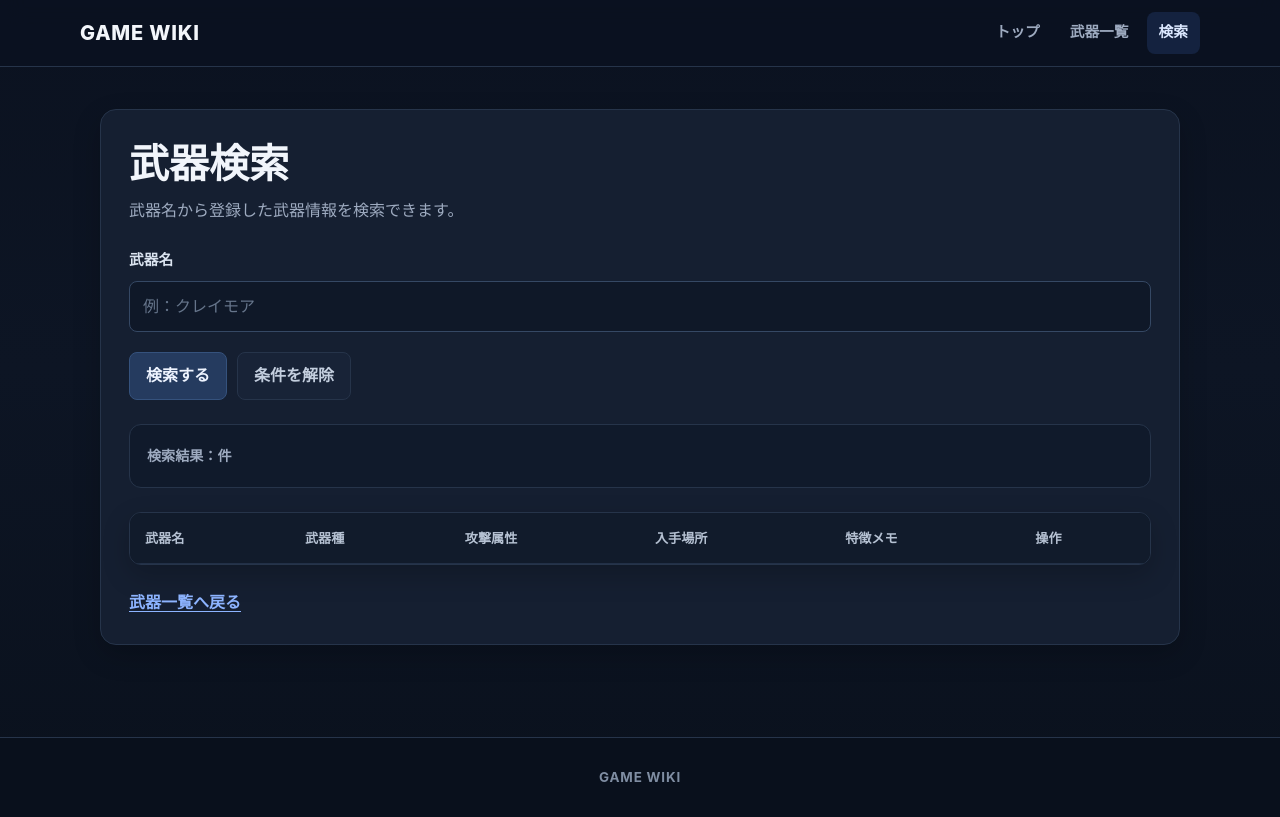
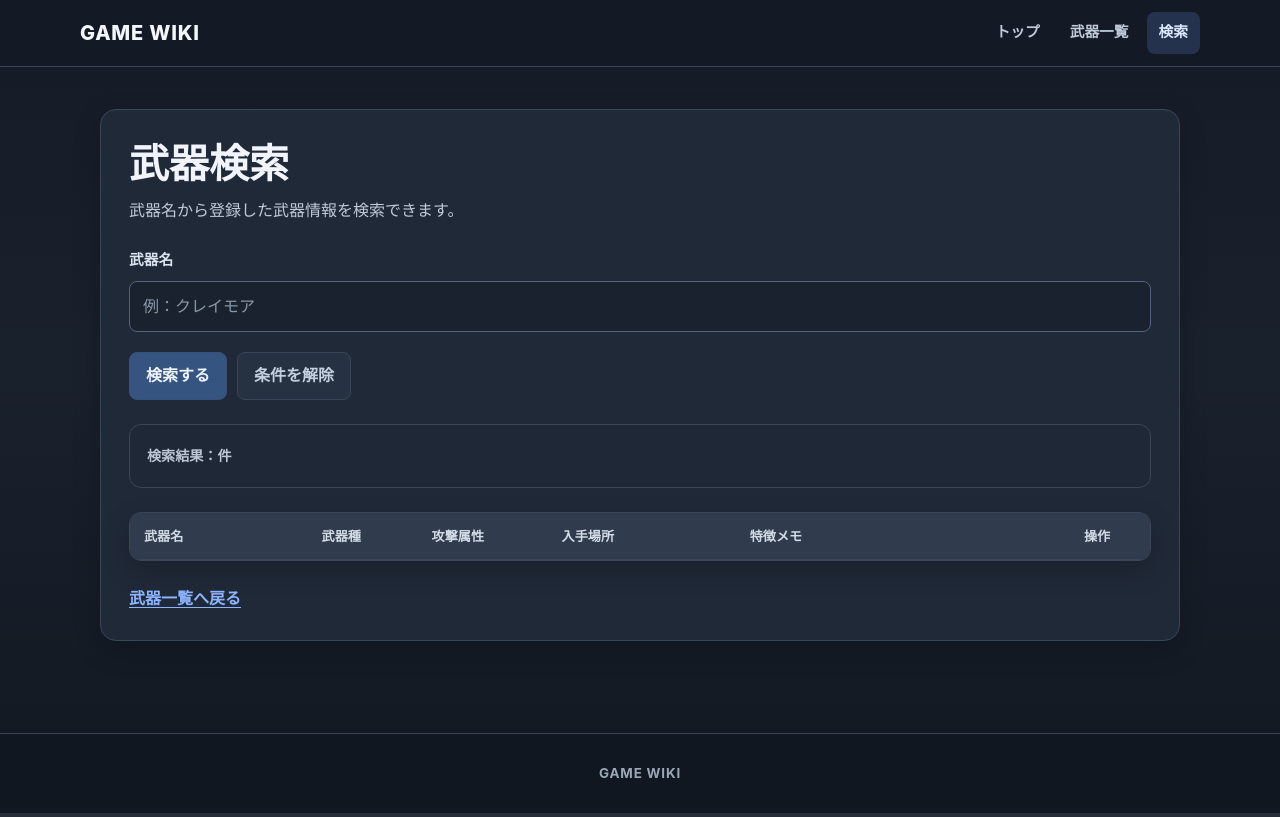
Before and after one commit to riku-3229/py-kadai1, a Python web app: template templates/search.html in a window 1280 px wide. Run offline with Jinja, Linux system fonts and the light colour scheme; the template is opened without the code that fills it, so the values that code supplies are empty.

Commit message:
style: ダークテーマの視認性を改善

```diff
--- a/static/style.css
+++ b/static/style.css
@@ -5,20 +5,20 @@
 ================================================== */
 
 :root {
-    --color-bg: #0b1220;
-    --color-bg-soft: #111a2b;
-    --color-surface: #151f31;
-    --color-surface-soft: #1a263a;
+    --color-bg: #151b26;
+    --color-bg-soft: #1b2330;
+    --color-surface: #202938;
+    --color-surface-soft: #273244;
 
-    --color-text: #e7edf5;
-    --color-text-soft: #9eabc0;
-    --color-muted: #708097;
+    --color-text: #f1f4f8;
+    --color-text-soft: #c1cad8;
+    --color-muted: #97a5b8;
 
-    --color-accent: #4f8cff;
-    --color-accent-soft: rgba(79, 140, 255, 0.14);
+    --color-accent: #6ea0ff;
+    --color-accent-soft: rgba(110, 160, 255, 0.18);
 
-    --color-border: #26344a;
-    --color-border-strong: #354864;
+    --color-border: #3a4658;
+    --color-border-strong: #53647c;
 
     --color-danger: #e36a78;
     --color-danger-soft: rgba(227, 106, 120, 0.10);
@@ -56,9 +56,9 @@ body {
     background:
         linear-gradient(
             180deg,
-            #0b1220 0%,
-            #0d1524 45%,
-            #0a111d 100%
+            #151b26 0%,
+            #19212d 45%,
+            #121821 100%
         );
 
     font-family:
@@ -120,7 +120,7 @@ h3 {
     z-index: 1000;
     top: 0;
 
-    background: rgba(11, 18, 32, 0.94);
+    background: rgba(21, 27, 38, 0.96);
     border-bottom: 1px solid var(--color-border);
 
     backdrop-filter: blur(12px);
@@ -177,7 +177,7 @@ h3 {
 
 .site-nav a:hover {
     color: var(--color-text);
-    background: #172238;
+    background: #2a3547;
 }
 
 .site-nav a[aria-current="page"] {
@@ -274,7 +274,7 @@ section + section {
     padding: 9px 16px;
 
     color: #eef4ff;
-    background: #253b5f;
+    background: #35547f;
 
     border: 1px solid #35527d;
     border-radius: var(--radius-sm);
@@ -293,18 +293,18 @@ section + section {
 .btn:hover {
     transform: translateY(-1px);
 
-    background: #2c4771;
+    background: #426796;
     border-color: #45699d;
 }
 
 .secondary-btn {
     color: #c3cede;
-    background: #182337;
+    background: #263142;
     border-color: var(--color-border);
 }
 
 .secondary-btn:hover {
-    background: #202d43;
+    background: #303d52;
     border-color: var(--color-border-strong);
 }
 
@@ -327,7 +327,7 @@ section + section {
     padding: 16px 20px;
 
     color: #dce6f4;
-    background: #121d2f;
+    background: #222c3b;
 
     font-weight: 800;
 
@@ -450,7 +450,7 @@ section + section {
     padding: 11px 13px;
 
     color: var(--color-text);
-    background: #0f1828;
+    background: #1a2230;
 
     border: 1px solid var(--color-border-strong);
     border-radius: var(--radius-sm);
@@ -473,7 +473,7 @@ section + section {
 
 .form-group input::placeholder,
 .form-group textarea::placeholder {
-    color: #66758b;
+    color: #8b98aa;
 }
 
 .form-group input:focus,
@@ -481,7 +481,7 @@ section + section {
 .form-group textarea:focus {
     outline: none;
 
-    background: #111c2e;
+    background: #202a39;
     border-color: #4f79b8;
 
     box-shadow:
@@ -512,7 +512,7 @@ section + section {
     padding: 15px 17px;
 
     color: var(--color-text-soft);
-    background: #101a2b;
+    background: #1f2836;
 
     border: 1px solid var(--color-border);
     border-radius: var(--radius-md);
@@ -523,7 +523,7 @@ section + section {
 }
 
 .result-count {
-    color: #9eabc0;
+    color: #bcc6d4;
 
     font-size: 0.88rem;
     font-weight: 800;
@@ -539,7 +539,7 @@ section + section {
 
     overflow-x: auto;
 
-    background: #101927;
+    background: #1c2430;
     border: 1px solid var(--color-border);
     border-radius: var(--radius-md);
 
@@ -557,24 +557,24 @@ section + section {
 
 .favorites-table th,
 .favorites-table td {
-    padding: 14px 15px;
+    padding: 12px 14px;
 
     text-align: left;
     vertical-align: top;
 
-    border-bottom: 1px solid #223047;
+    border-bottom: 1px solid #394659;
 }
 
 .favorites-table th {
-    color: #b6c2d3;
-    background: #111b2b;
+    color: #d3dbe7;
+    background: #303b4d;
 
     font-size: 0.82rem;
     font-weight: 800;
 }
 
 .favorites-table td {
-    color: #d6deea;
+    color: #eef2f7;
 }
 
 .favorites-table tbody tr {
@@ -582,7 +582,7 @@ section + section {
 }
 
 .favorites-table tbody tr:hover {
-    background: #162238;
+    background: #2a3648;
 }
 
 .favorites-table tbody tr:last-child td {
@@ -613,6 +613,41 @@ section + section {
     border-radius: var(--radius-sm);
 }
 
+
+
+/* 武器比較表の列幅 */
+.favorites-table th:nth-child(1),
+.favorites-table td:nth-child(1) {
+    min-width: 170px;
+}
+
+.favorites-table th:nth-child(2),
+.favorites-table td:nth-child(2) {
+    width: 110px;
+    white-space: nowrap;
+}
+
+.favorites-table th:nth-child(3),
+.favorites-table td:nth-child(3) {
+    width: 130px;
+    white-space: nowrap;
+}
+
+.favorites-table th:nth-child(4),
+.favorites-table td:nth-child(4) {
+    min-width: 180px;
+}
+
+.favorites-table th:nth-child(5),
+.favorites-table td:nth-child(5) {
+    min-width: 320px;
+}
+
+.favorites-table th:nth-child(6),
+.favorites-table td:nth-child(6) {
+    width: 80px;
+    white-space: nowrap;
+}
 
 /* ==================================================
    13. DELETE CONFIRMATION
@@ -689,8 +724,8 @@ section + section {
     margin-top: 28px;
     padding: 28px 20px;
 
-    color: #7f8da2;
-    background: #09101c;
+    color: #9aa7b7;
+    background: #111720;
 
     border-top: 1px solid var(--color-border);
 
```
